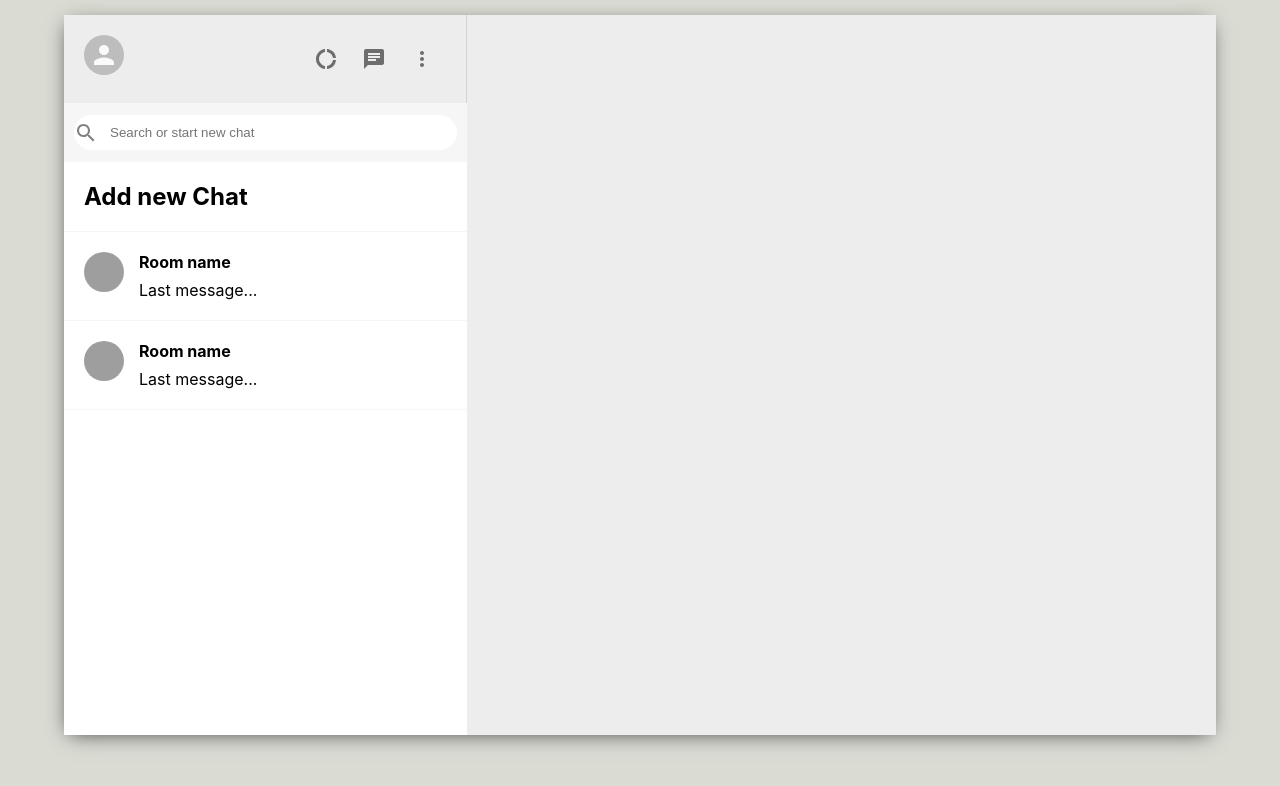
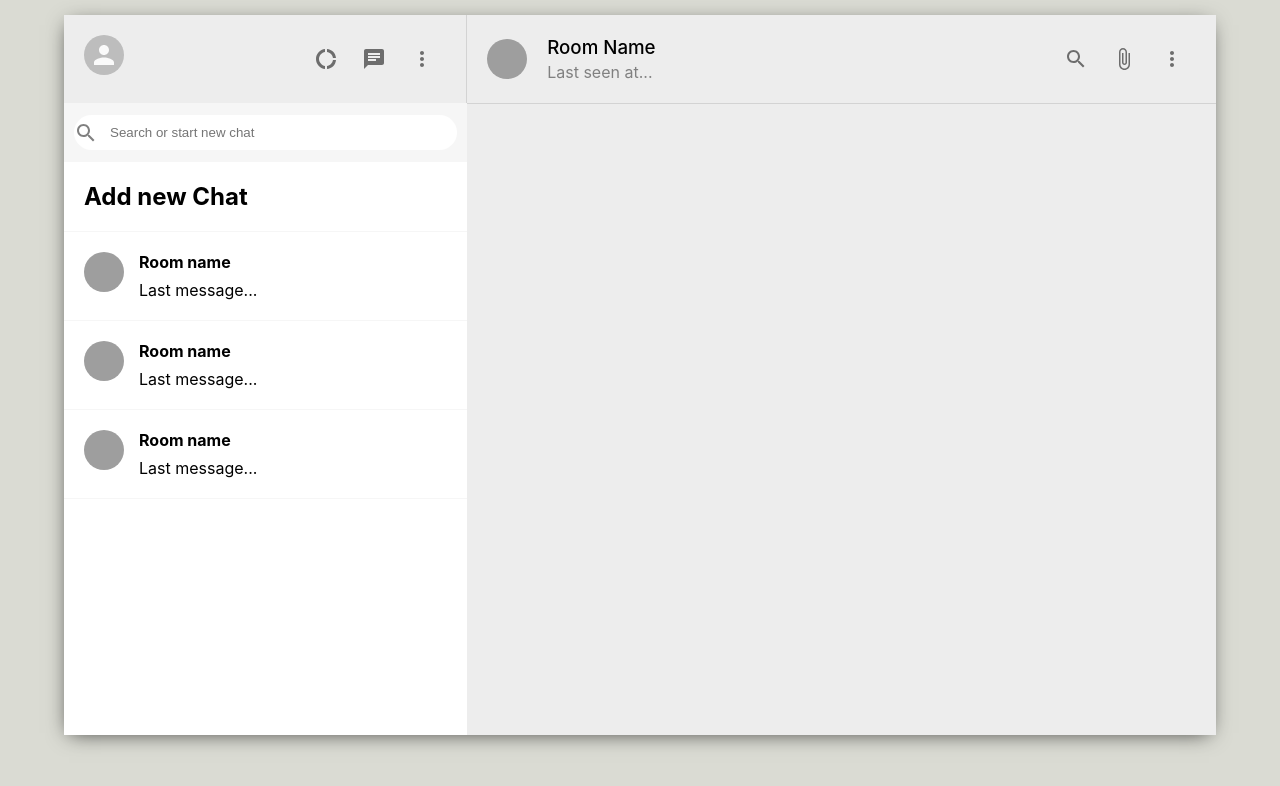
Before and after one commit to FabCat2018/WhatsApp-React, a React (Create React App) app: page / in a window 1280 px wide. Shown: the top 786 px of the page. Built offline with nearby package versions, Linux system fonts and the light colour scheme; grey boxes are pictures that could not be loaded.

Commit message:
-Added extra SidebarChat component to Sidebar -Optimised imports for Sidebar -Added Chat header component with styling -Optimised formatting for App.js and App.css

```diff
--- a/src/App.js
+++ b/src/App.js
@@ -1,6 +1,8 @@
 import React from "react";
+import Chat from "./Chat";
+import Sidebar from "./Sidebar";
+
 import "./App.css";
-import Sidebar from "./Sidebar";
 
 function App() {
     return (
@@ -8,7 +10,7 @@
         <div className="app">
             <div className="app__body">
                 <Sidebar />
-                {/* Chat */}
+                <Chat />
             </div>
         </div>
     );
--- /dev/null
+++ b/src/Chat.css
@@ -0,0 +1,30 @@
+.chat {
+    flex: 0.65;
+}
+
+.chat__header {
+    padding: 20px;
+    display: flex;
+    align-items: center;
+    border-bottom: 1px solid lightgray;
+}
+
+.chat__headerInfo {
+    flex: 1;
+    padding-left: 20px;
+}
+
+.chat__headerInfo > h3 {
+    margin-bottom: 3px;
+    font-weight: 500;
+}
+
+.chat__headerInfo > p {
+    color: gray;
+}
+
+.chat__headerRight {
+    display: flex;
+    justify-content: space-between;
+    min-width: 100px;
+}
--- /dev/null
+++ b/src/Chat.js
@@ -0,0 +1,44 @@
+import React, { useEffect, useState } from "react";
+import { Avatar, IconButton } from "@material-ui/core";
+import { AttachFile, MoreVert, SearchOutlined } from "@material-ui/icons";
+
+import "./Chat.css";
+
+function Chat() {
+    const [seed, setSeed] = useState("");
+
+    useEffect(() => {
+        setSeed(Math.floor(Math.random() * 5000));
+    }, []);
+
+    return (
+        <div className="chat">
+            <div className="chat__header">
+                <Avatar src={`https://avatars.dicebear.com/api/human/${seed}.svg`}/>
+
+                <div className="chat__headerInfo">
+                    <h3>Room Name</h3>
+                    <p>Last seen at...</p>
+                </div>
+
+                <div className="chat__headerRight">
+                    <IconButton>
+                        <SearchOutlined />
+                    </IconButton>
+                    <IconButton>
+                        <AttachFile />
+                    </IconButton>
+                    <IconButton>
+                        <MoreVert />
+                    </IconButton>
+                </div>
+            </div>
+
+            <div className="chat__body"></div>
+
+            <div className="chat__footer"></div>
+        </div>
+    );
+}
+
+export default Chat;
--- a/src/Sidebar.js
+++ b/src/Sidebar.js
@@ -1,9 +1,6 @@
 import React from "react";
 import { Avatar, IconButton } from "@material-ui/core";
-import DonutLargeIcon from "@material-ui/icons/DonutLarge";
-import ChatIcon from "@material-ui/icons/Chat";
-import MoreVertIcon from "@material-ui/icons/MoreVert";
-import SearchOutlined from "@material-ui/icons/SearchOutlined";
+import { Chat, DonutLarge, MoreVert, SearchOutlined } from "@material-ui/icons";
 
 import SidebarChat from "./SidebarChat";
 
@@ -16,13 +13,13 @@
                 <Avatar />
                 <div className="sidebar__headerRight">
                     <IconButton>
-                        <DonutLargeIcon />
+                        <DonutLarge />
                     </IconButton>
                     <IconButton>
-                        <ChatIcon />
+                        <Chat />
                     </IconButton>
                     <IconButton>
-                        <MoreVertIcon />
+                        <MoreVert />
                     </IconButton>
                 </div>
             </div>
@@ -38,6 +35,7 @@
                 <SidebarChat addNewChat />
                 <SidebarChat />
                 <SidebarChat />
+                <SidebarChat />
             </div>
         </div>
     );
```
Also changed, not shown: src/App.css (line endings or trailing spaces).
